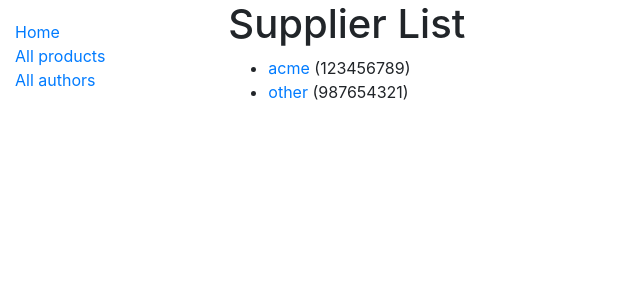
After one commit to gunt3rd4rkon3/electronicaweb, a Django app: page /inventory/suppliers/ in a window 1280 px wide. The commit adds this page. Shown: the top 300 px of the page, without its empty margins (0-640 px from the left). Run offline with Django 3.2, Linux system fonts and the light colour scheme; data comes from the database, SQL or seed files in the repository; some libraries are stand-ins or nearby versions.

Commit message:
supplier detail and list

```diff
--- a/electronicawebsite/inventory/models.py
+++ b/electronicawebsite/inventory/models.py
@@ -82,7 +82,7 @@ class Supplier(models.Model):
 
     def get_absolute_url(self):
         """Return the url to access a particular supplier instance."""
-        return reverse('supplier_detail', args=[str(self.id)])
+        return reverse('supplier-detail', args=[str(self.id)])
 
     def __str__(self):
         """String for representing the Model object."""
--- a/electronicawebsite/inventory/templates/base_generic.html
+++ b/electronicawebsite/inventory/templates/base_generic.html
@@ -17,7 +17,7 @@
                     <ul class="sidebar-nav">
                         <li><a href="{% url 'index' %}">Home</a></li>
                         <li><a href="{% url 'products' %}">All products</a></li>
-                        <li><a>All authors</a></li>
+                        <li><a href="{% url 'suppliers' %}">All authors</a></li>
                     </ul>
                 {% endblock %}
             </div>
--- a/electronicawebsite/inventory/templates/inventory/product_detail.html
+++ b/electronicawebsite/inventory/templates/inventory/product_detail.html
@@ -3,7 +3,7 @@
 {% block content %}
     <h1>Title: {{ product.title }}</h1>
 
-    <p><strong>Supplier: </strong> <a href="">{{ product.supplier }}</a></p>
+    <p><strong>Supplier: </strong> <a href="{% url 'supplier-detail' product.supplier.pk%}">{{ product.supplier }}</a></p>
     <p><strong>Summary: </strong>{{ product.summary }}</p>
     <p><strong>SN: </strong>{{ product.sn }}</p>
     <!-- el sn habra que pasarlo a las instancias -->
--- /dev/null
+++ b/electronicawebsite/inventory/templates/inventory/supplier_list.html
@@ -0,0 +1,16 @@
+{% extends "base_generic.html" %}
+
+{% block content %}
+    <h1>Supplier List</h1>
+    {% if supplier_list %}
+        <ul>
+            {% for supplier in supplier_list %}
+            <li>
+                <a href="{{ supplier.get_absolute_url }}">{{ supplier.business_name }}</a> ({{ supplier.cif }})
+            </li>
+            {% endfor %}
+        </ul>
+    {% else %}
+        <p>There are no suppliers.</p>
+    {% endif %}
+{% endblock %}
--- a/electronicawebsite/inventory/urls.py
+++ b/electronicawebsite/inventory/urls.py
@@ -4,5 +4,7 @@ from . import views
 urlpatterns = [
     path('', views.index, name='index'),
     path('products/', views.ProductListView.as_view(), name='products'),
-    path('product/<int:pk>', views.ProductDetailView.as_view(), name='product-detail')
+    path('product/<int:pk>', views.ProductDetailView.as_view(), name='product-detail'),
+    path('suppliers/', views.SupplierListView.as_view(), name='suppliers'),
+    path('supplier/<int:pk>', views.SupplierDetailView.as_view(), name='supplier-detail'),
 ]
--- a/electronicawebsite/inventory/views.py
+++ b/electronicawebsite/inventory/views.py
@@ -34,3 +34,12 @@ class ProductListView(generic.ListView):
 
 class ProductDetailView(generic.DetailView):
     model = Product
+
+
+class SupplierListView(generic.ListView):
+    model = Supplier
+    paginate_by = 2
+
+
+class SupplierDetailView(generic.DetailView):
+    model = Supplier
```
Also changed, not shown: electronicawebsite/inventory/templates/inventory/supplier_detail.html (added, +9 -0 lines).
